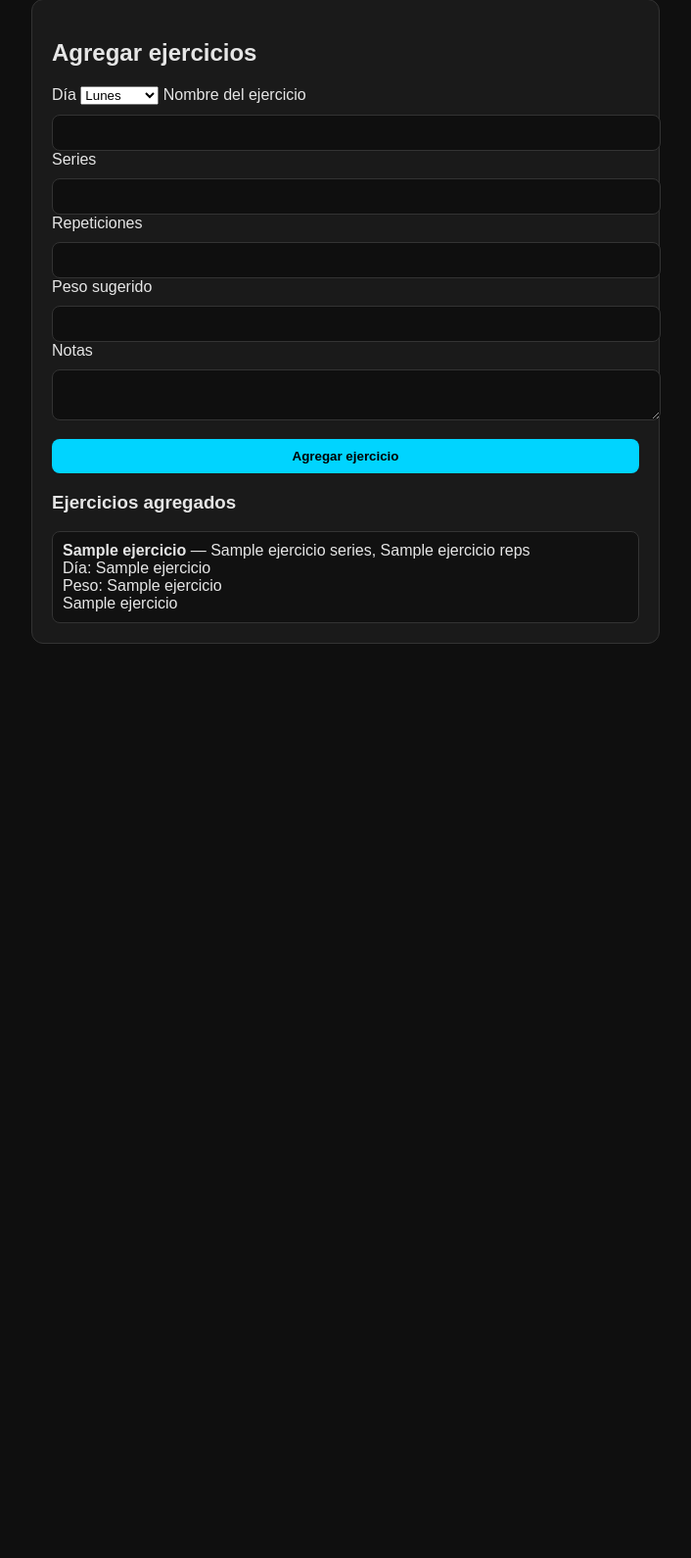
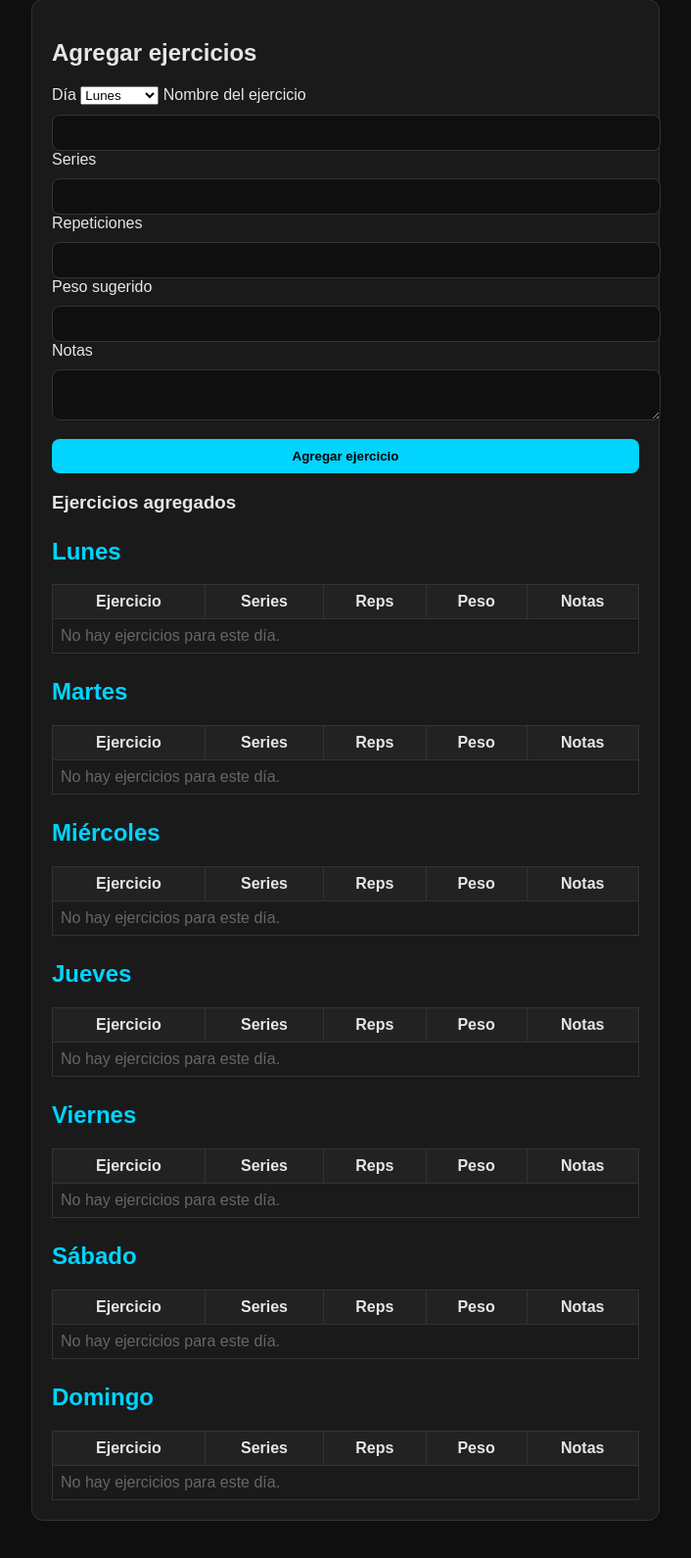
Before and after one commit to Jujuyarath/Nutricalculadora, a Flask app: template app/templates/coach/editar_rutina.html in a window 1280 px wide. Shown: the part 39-1629 px from the top of the page at 98% size, without its empty margins (287-993 px from the left). Before the commit the page ends 696 px from the top, so only its background shows below. Run offline with Flask 3, Linux system fonts and the light colour scheme; the template is opened without the code that fills it: most values are stand-ins (such as "Sample title", 1, 10 or a date in 2020).

Commit message:
ajuste de tabla

```diff
--- a/app/templates/coach/editar_rutina.html
+++ b/app/templates/coach/editar_rutina.html
@@ -72,15 +72,44 @@
 
     <h3>Ejercicios agregados</h3>
 
-    {% for e in ejercicios %}
-    <div class="ejercicio">
-        <strong>{{ e[3] }}</strong> — {{ e[4] }} series, {{ e[5] }} reps
-        <br>Día: {{ e[2] }}
-        <br>Peso: {{ e[6] }}
-        <br>{{ e[7] }}
-    </div>
+    {% set dias = ["Lunes", "Martes", "Miércoles", "Jueves", "Viernes", "Sábado", "Domingo"] %}
+
+    {% for d in dias %}
+       <h2 style="margin-top:25px; color:#00d4ff;">{{ d }}</h2>
+
+        <table style="width:100%; border-collapse:collapse; margin-top:10px;">
+            <tr style="background:#222;">
+                <th style="padding:8px; border:1px solid #333;">Ejercicio</th>
+                <th style="padding:8px; border:1px solid #333;">Series</th>
+                <th style="padding:8px; border:1px solid #333;">Reps</th>
+                <th style="padding:8px; border:1px solid #333;">Peso</th>
+                <th style="padding:8px; border:1px solid #333;">Notas</th>
+            </tr>
+
+            {% set hay = false %}
+
+            {% for e in ejercicios %}
+                {% if e[0] == d %}
+                    {% set hay = true %}
+                    <tr>
+                        <td style="padding:8px; border:1px solid #333;">{{ e[1] }}</td>
+                        <td style="padding:8px; border:1px solid #333;">{{ e[2] }}</td>
+                        <td style="padding:8px; border:1px solid #333;">{{ e[3] }}</td>
+                        <td style="padding:8px; border:1px solid #333;">{{ e[4] if e[4] else "—" }}</td>
+                        <td style="padding:8px; border:1px solid #333;">{{ e[5] if e[5] else "—" }}</td>
+                    </tr>
+                {% endif %}
+            {% endfor %}
+
+            {% if not hay %}
+                <tr>
+                    <td colspan="5" style="padding:8px; border:1px solid #333; color:#666;">
+                        No hay ejercicios para este día.
+                    </td>
+                </tr>
+            {% endif %}
+        </table>
     {% endfor %}
-</div>
 
 <script>
 const input = document.getElementById("nombre");
```
